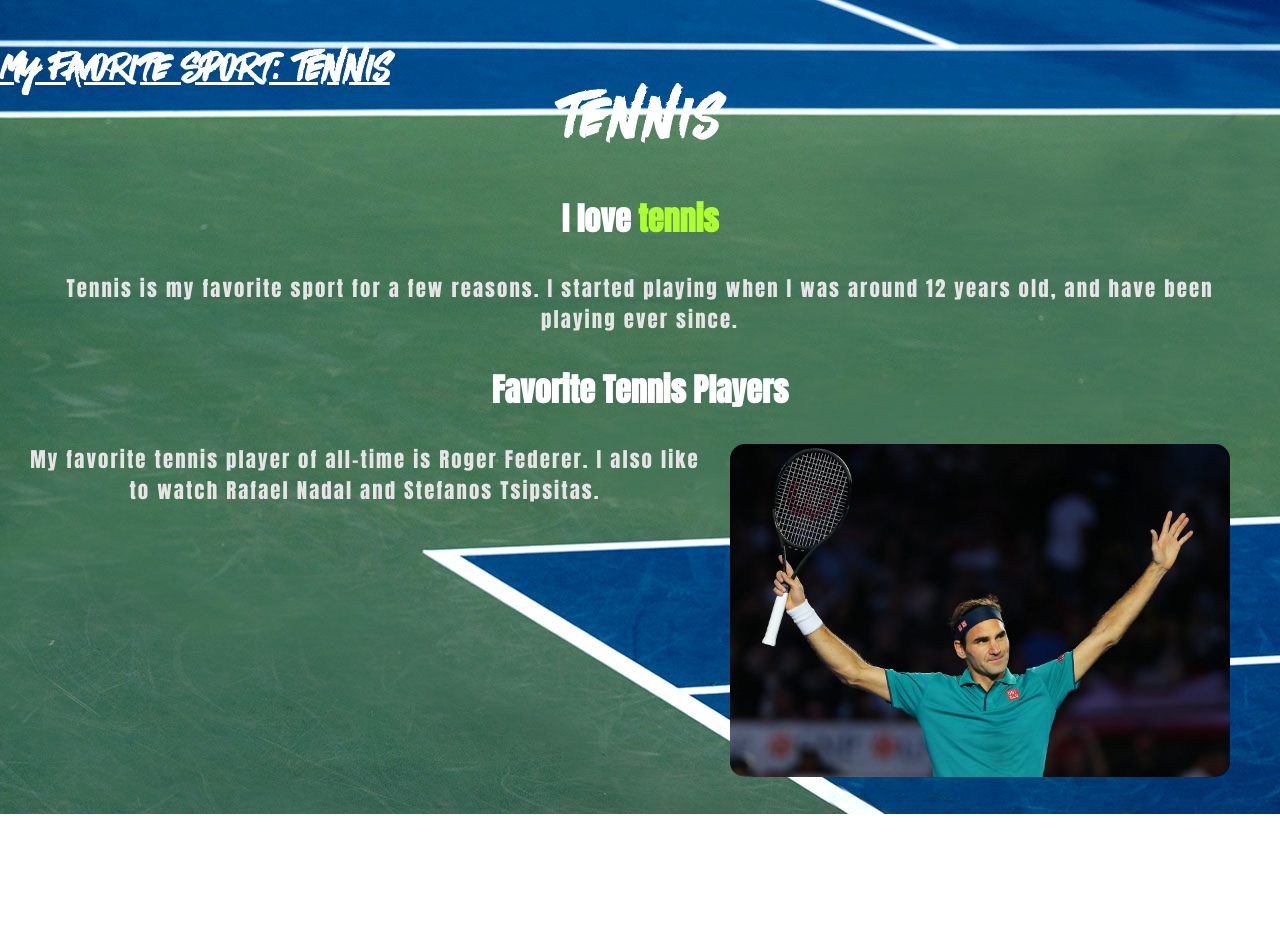
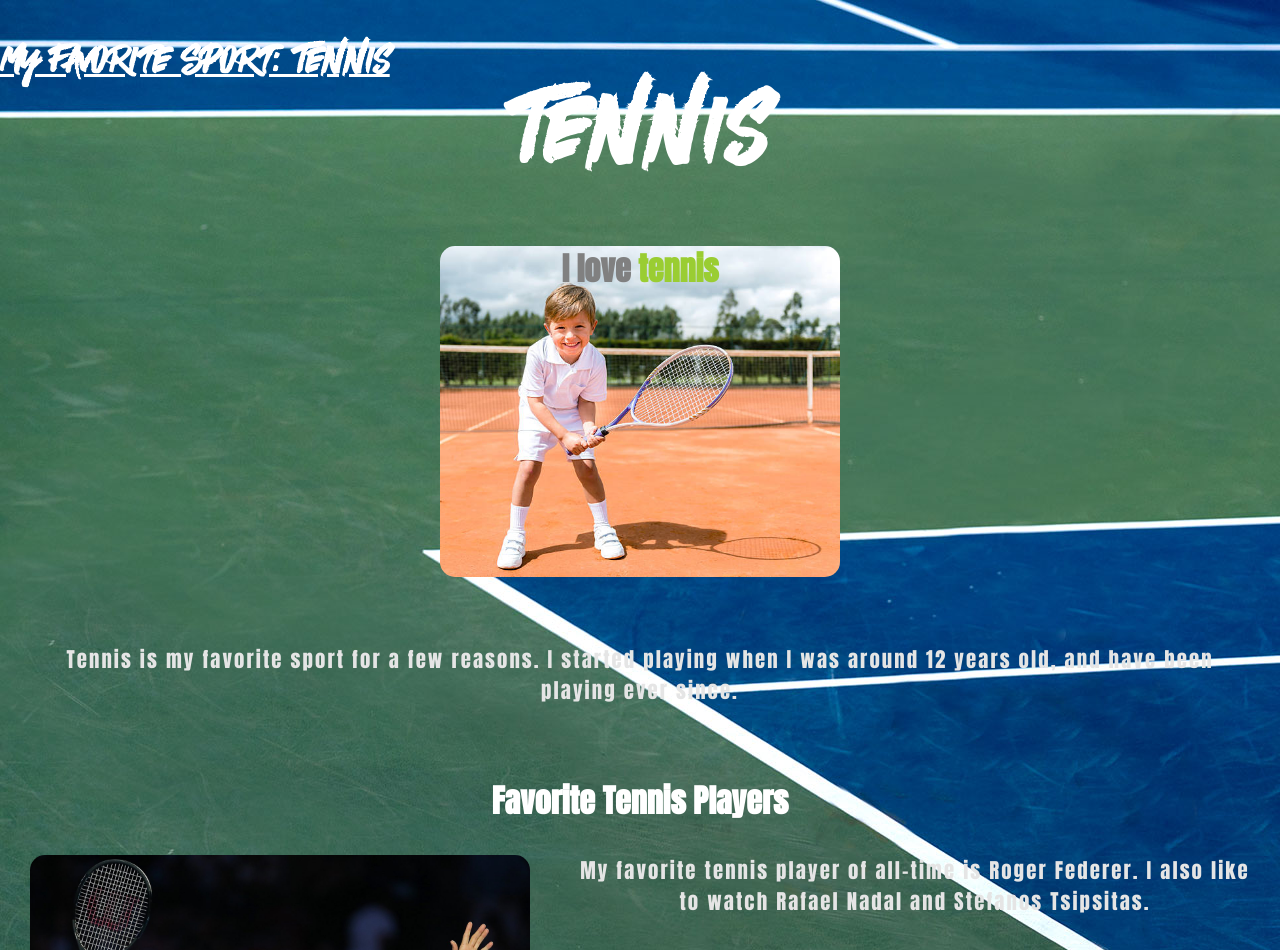
Before and after one commit to StevenOstrander/assignment4-ostrander-steven, a plain HTML site: page index.html in a window 1280 px wide. Shown: the top 950 px of the page. Before the commit the page ends 814 px from the top, so only its background shows below. Drawn offline with Linux system fonts and the light colour scheme.

Commit message:
Added image, text over image, fixed colors

```diff
--- a/css/styles.css
+++ b/css/styles.css
@@ -43,15 +43,16 @@ title {
 h2 {
     font-family: "mystique";
     color: white;
-    font-size: 3em;
+    font-size: 5em;
     letter-spacing: 3px;
     padding-top: 40px;
-    margin: 1em;
+    margin: 0.5em;
     text-align: center;
+
 }
 
 .greenyellow-text {
-    color: greenyellow;
+    color: yellowgreen;
 }
 
 h3 {
@@ -61,6 +62,31 @@ h3 {
     text-align: center;
 }
 
+.top-block {
+    position: relative;
+    width: 100%;
+}
+
+.kidimage {
+    display: block;
+    height: auto;
+}
+
+.heading-first {
+    position: absolute;
+    text-align: center;
+    color: grey;
+    top: 10%;
+    left: 50%;
+    transform: translate(-50%, -50%);
+    width: 100%;
+    z-index: 9999;
+}
+
+.favoriteplayer-text {
+    padding-top: 40px;
+}
+
 p {
     font-family: 'Anton', sans-serif;
     font-size: 1.3em;
@@ -68,9 +94,10 @@ p {
     padding: 30px;
     letter-spacing: 0.1em;
     text-align: center;
+    position: relative;
 }
 
 .aligncenter {
-    float: right;
+    float: left;
     padding-right: 50px;
 }
--- a/index.html
+++ b/index.html
@@ -18,11 +18,17 @@
         <main class="container">
             <h2>Tennis</h2>
 
-            <section class="top block">
-                <h3 class="heading first"> I love <span class="greenyellow-text">tennis</span></h3>
-                <p>Tennis is my favorite sport for a few reasons. I started playing when I was around 12 years old, and have been playing ever since.</p>
+            <section class="top-block">
+                <h3 class="heading-first"> I love <span class="greenyellow-text">tennis</span></h3>
+                <p clas="kidimage">
+                    <img src="images/kidtennis.jpg" alt="Kid Playing Tennis" width="400">
+                </p>
 
-                <h3>Favorite Tennis Players</h3>
+                <p class="favsport-text">Tennis is my favorite sport for a few reasons. I started playing when I was around 12 years old, and have been playing ever since.</p>
+            </section>
+
+            <section>
+                <h3 class="favoriteplayer-text">Favorite Tennis Players</h3>
 
                 <p class="aligncenter">
                     <img src="images/rogerf.jpg" alt="Roger Federer" width="500" />
```
Also changed, not shown: images/kidtennis.jpg (added).
